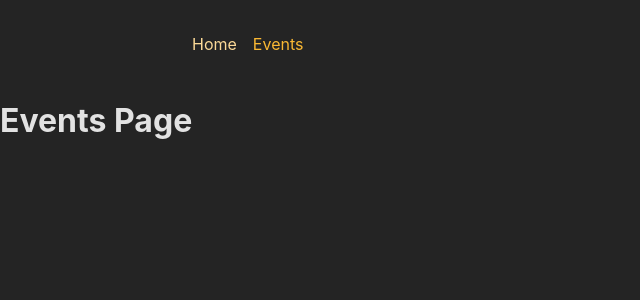
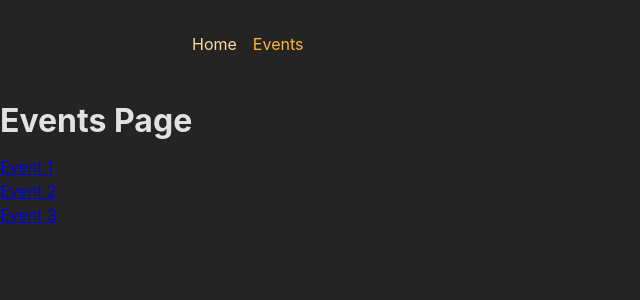
Before and after one commit to adussa3/Advanced-React-Router, a React (Create React App) app in the folder frontend/: page /events in a window 1280 px wide. Shown: the top 300 px of the page, without its empty margins (0-640 px from the left). Built offline with nearby package versions, Linux system fonts and the light colour scheme.

Commit message:
Added Dummy events and displayed them

```diff
--- a/frontend/src/pages/EventDetail.jsx
+++ b/frontend/src/pages/EventDetail.jsx
@@ -1,3 +1,20 @@
+import { useParams } from "react-router-dom";
+
 export default function EventDetailPage() {
-    return <h1>Event Detail Page</h1>;
+    // This hook gives us a params object which is a simple JavaScript object
+    // which contains every dynamic path segment that we defined in our route
+    // definition as a property
+    //
+    // Ex: for http://localhost:3000/root/products/:productId
+    //         http://localhost:3000/root/products/p1
+    //
+    // params.productId is equal to "p1"
+    const params = useParams();
+
+    return (
+        <>
+            <h1>Event Detail Page</h1>
+            <p>{params.eventId}</p>
+        </>
+    );
 }
--- a/frontend/src/pages/Events.jsx
+++ b/frontend/src/pages/Events.jsx
@@ -1,3 +1,25 @@
+import { Link } from "react-router-dom";
+import EventDetailPage from "./EventDetail";
+
+const EVENTS = [
+    { id: "e1", name: "Event 1" },
+    { id: "e2", name: "Event 2" },
+    { id: "e3", name: "Event 3" },
+];
+
 export default function EventsPage() {
-    return <h1>Events Page</h1>;
+    return (
+        <>
+            <h1>Events Page</h1>
+            <ul>
+                {EVENTS.map((event) => {
+                    return (
+                        <li key={event.id}>
+                            <Link to={event.id}>{event.name}</Link>
+                        </li>
+                    );
+                })}
+            </ul>
+        </>
+    );
 }
```
